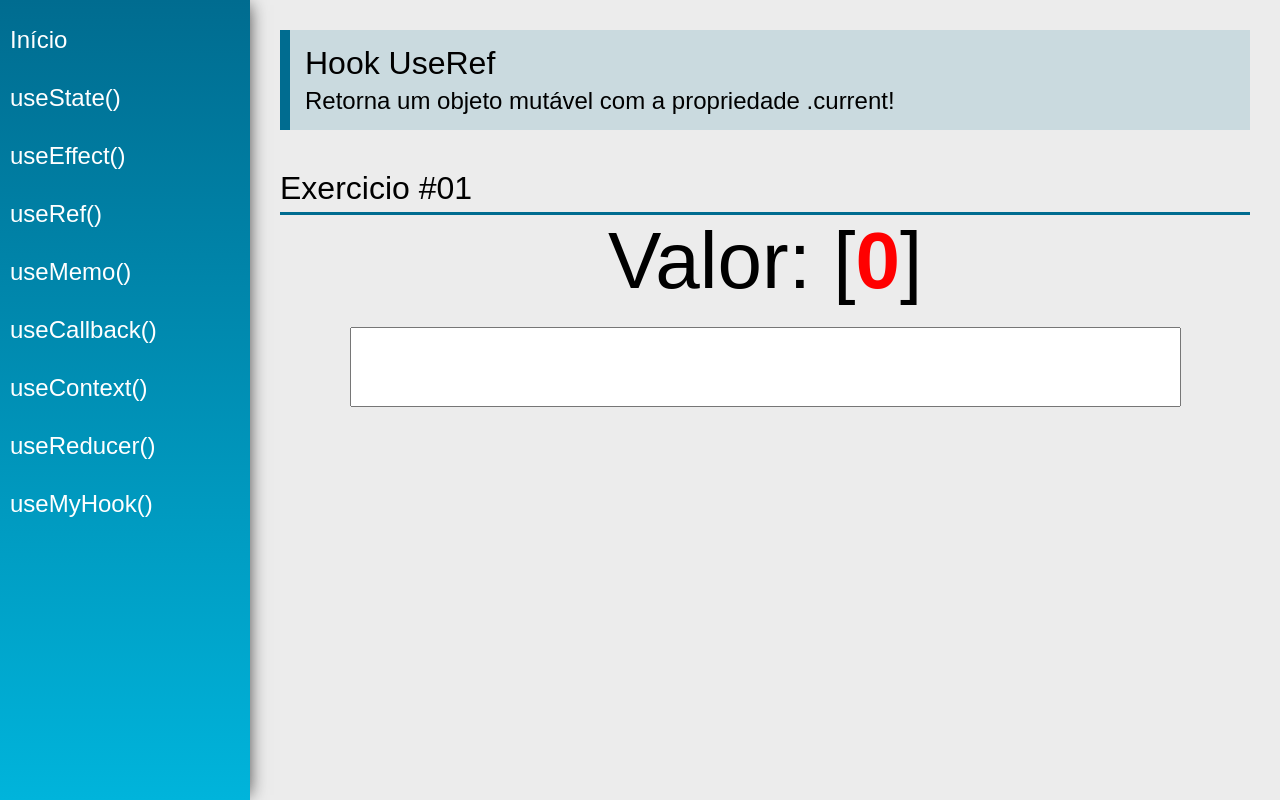
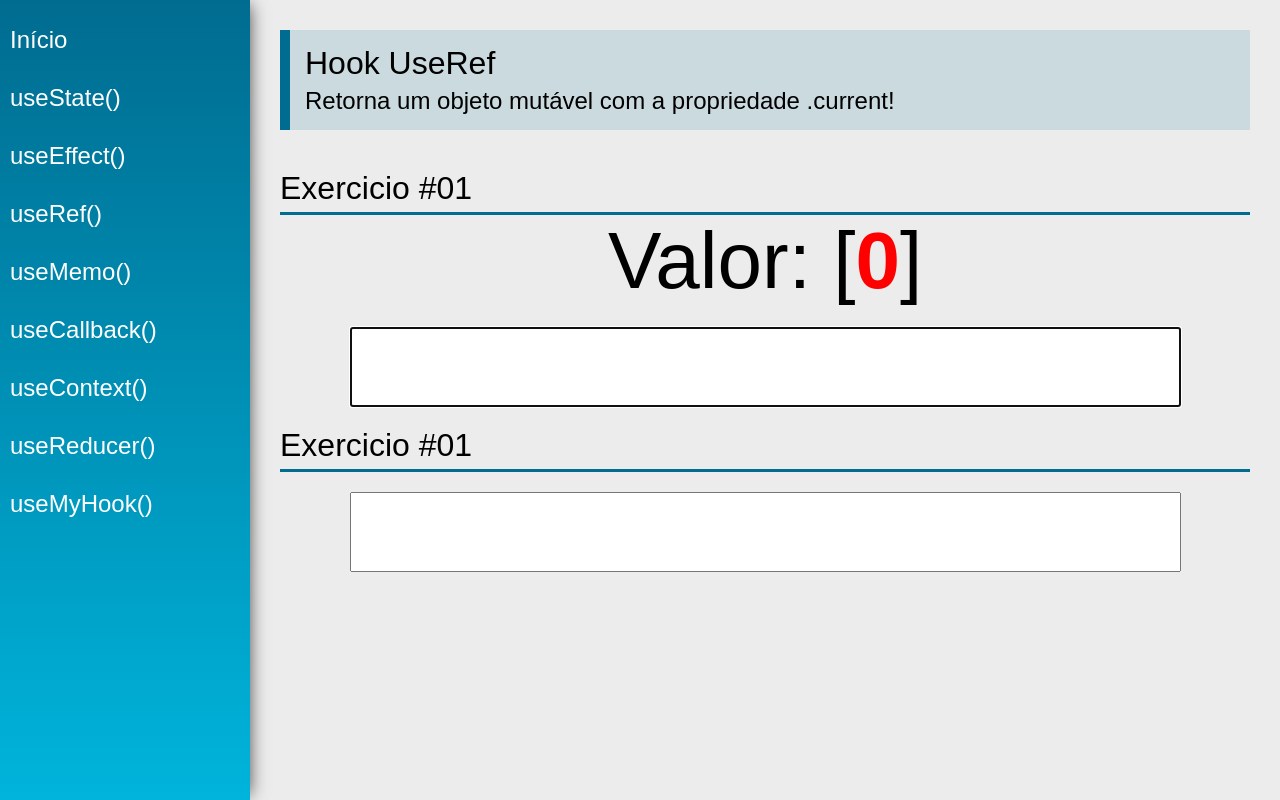
Before and after one commit to NetoJL/React-Hooks, a React (Create React App) app: page /useRef in a window 1280 px wide. Built offline with nearby package versions, Linux system fonts and the light colour scheme.

Commit message:
useRef stopped

```diff
--- a/src/views/examples/UseRef.jsx
+++ b/src/views/examples/UseRef.jsx
@@ -2,13 +2,38 @@
 import PageTitle from "../../components/layout/PageTitle";
 import SectionTitle from "../../components/layout/SectionTitle";
 
+
+
 const UseRef = (props) => {
 	const [value1, setValue1] = useState("");
-    const count = useRef(0)
+	const count = useRef(0);
+    const n = useRef(0)
 
-    useEffect (function() {
-        count.current = count.current + 1
-    }, [value1])
+	const [value2, setValue2] = useState("");
+    const myInput1 = useRef(null)
+    const myInput2 = useRef(null)
+
+	useEffect(
+		function () {
+			count.current++;
+            myInput2.current.focus()
+		},
+		[value1]
+	);
+
+    useEffect(
+		function () {
+			count.current++;
+            myInput1.current.focus()
+		},
+		[value2]
+	);
+
+    const merge = function(s1,s2) {
+        n.current++
+        if (s1[n.current] != undefined) return s1[n]
+        if (s2[n.current] != undefined) return s2[n]
+    }
 
 	return (
 		<div className="UseRef">
@@ -21,15 +46,28 @@
 			<div className="center">
 				<div>
 					<span className="text">Valor: </span>
-                    <span className="text">{value1} [</span>
-                    <span className="text red">{count.current}</span>
-                    <span className="text">]</span>
+					<span className="text">{merge(value1, value2)} [</span>
+					<span className="text red">{count.current}</span>
+					<span className="text">]</span>
 				</div>
 				<input
 					type="text"
 					className="input"
 					value={value1}
 					onChange={(e) => setValue1(e.target.value)}
+                    ref={myInput1}
+				/>
+			</div>
+
+			<SectionTitle title="Exercicio #01" />
+			<div className="center">
+
+				<input
+					type="text"
+					className="input"
+					value={value2}
+					onChange={(e) => setValue2(e.target.value)}
+                    ref={myInput2}
 				/>
 			</div>
 		</div>
```
